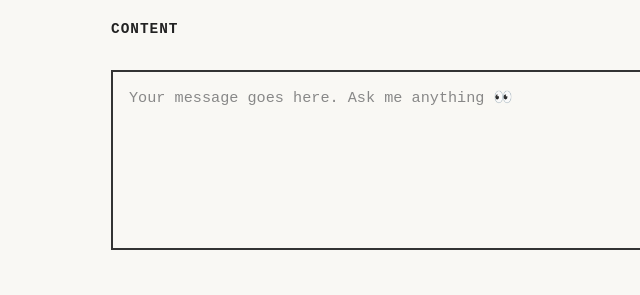
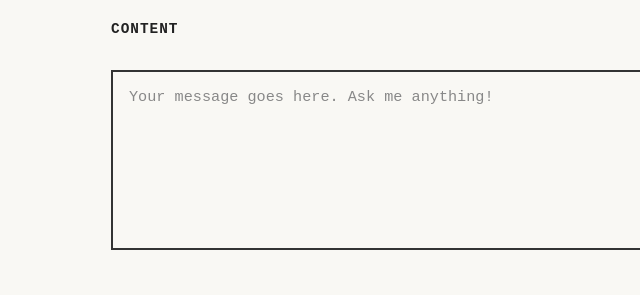
Before and after one commit to Rush1404/2026_portfolio, a website with bundled scripts: page public/pages/contact.html in a window 1280 px wide. Shown: the part 328-623 px from the top of the page, 129-769 px from the left. Built offline with nearby package versions, Linux system fonts and the light colour scheme.

```diff
--- a/pages/contact.html
+++ b/public/pages/contact.html
@@ -44,7 +44,7 @@
 
             <div class="form-group">
               <label for="message" class="mono-label">Content</label>
-              <textarea id="message" placeholder="Your message goes here. Ask me anything 👀" required></textarea>
+              <textarea id="message" placeholder="Your message goes here. Ask me anything!" required></textarea>
             </div>
 
             <button type="submit" class="editorial-btn submit-btn">
```
Also changed, not shown: public/pages/personal.html (renamed from pages/personal.html).
